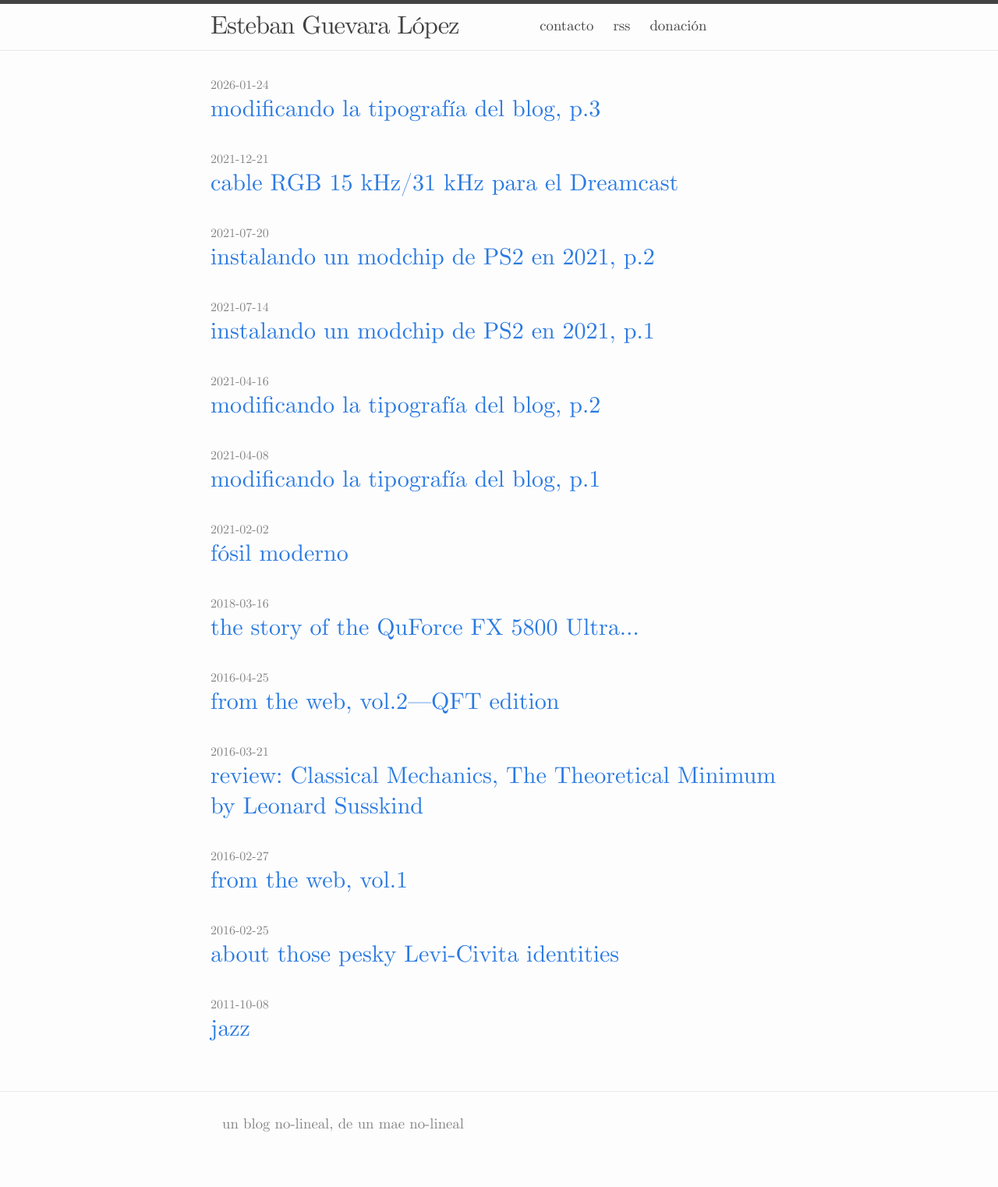
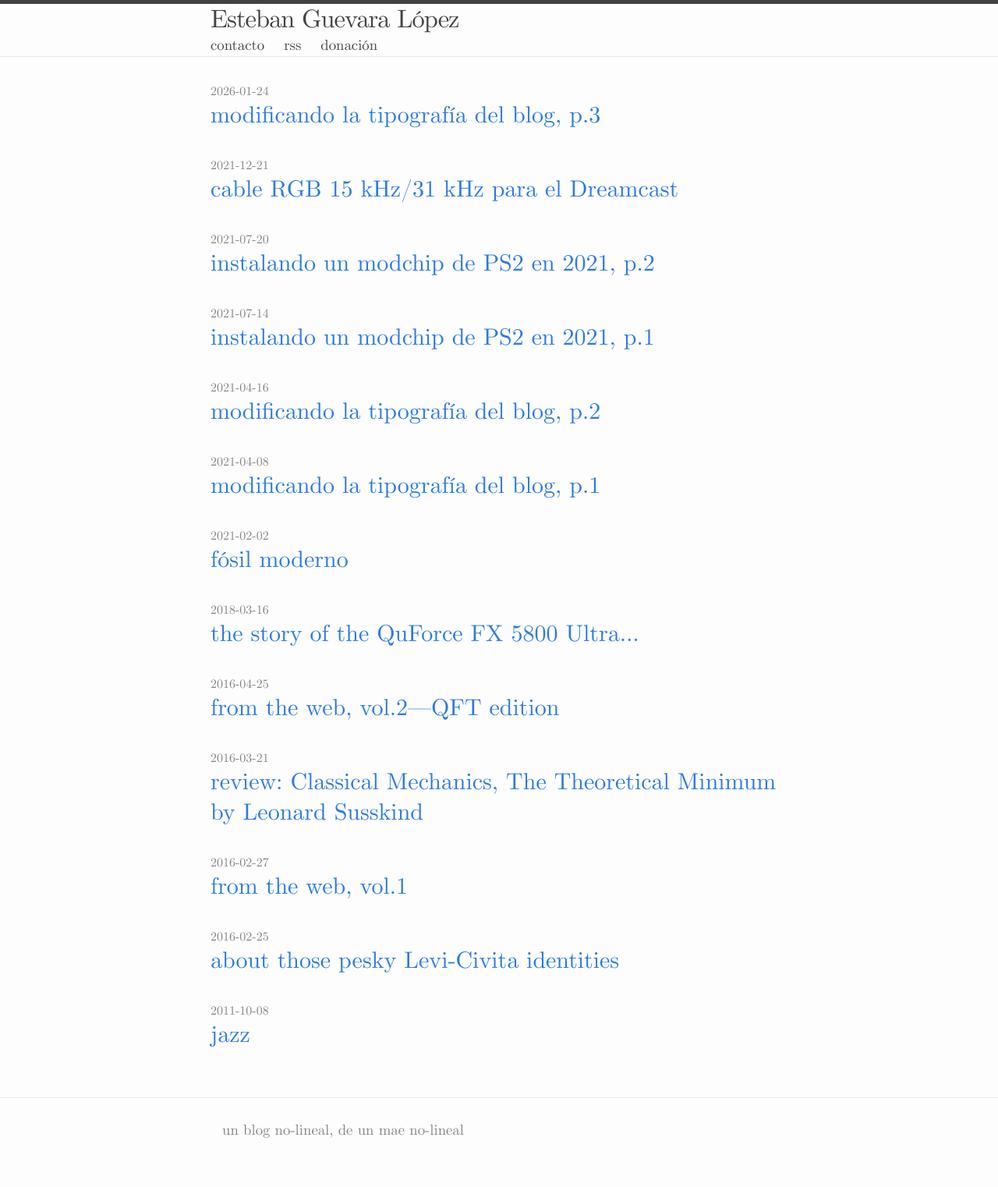
Before and after one commit to eguevaralopez/eguevaralopez.github.io, a Jekyll site: the page built from index.md, in a window 1280 px wide. Shown: the whole page at 78% size. Built offline with Jekyll 4.4.1, drawn with Linux system fonts in a browser that asks for light colours.

Commit message:
arreglos al flex del header

```diff
--- a/_sass/minima/_layout.scss
+++ b/_sass/minima/_layout.scss
@@ -4,15 +4,17 @@
 .site-header {
   border-top: 5px solid $border-color-03;
   border-bottom: 1px solid $border-color-01;
-  min-height: $spacing-unit * 1.865;
-  line-height: $base-line-height * $base-font-size * 2.25;
+  // min-height: $spacing-unit * 1.865;
+  // line-height: $base-line-height * $base-font-size * 2.25;
 
   // Positioning context for the mobile navigation icon
   position: relative;
 
   .wrapper {
     display: flex;
-    align-items: center;
+    flex-direction: column; /* Esto apila los elementos uno encima del otro */
+    align-items: flex-start; /* Alinea todo a la izquierda */
+    // align-items: center;
     justify-content: space-between;
   }
 }
```
